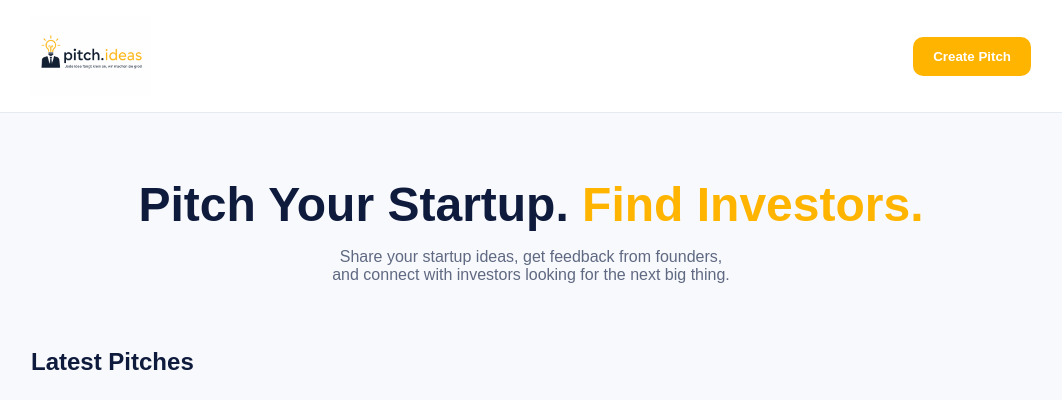
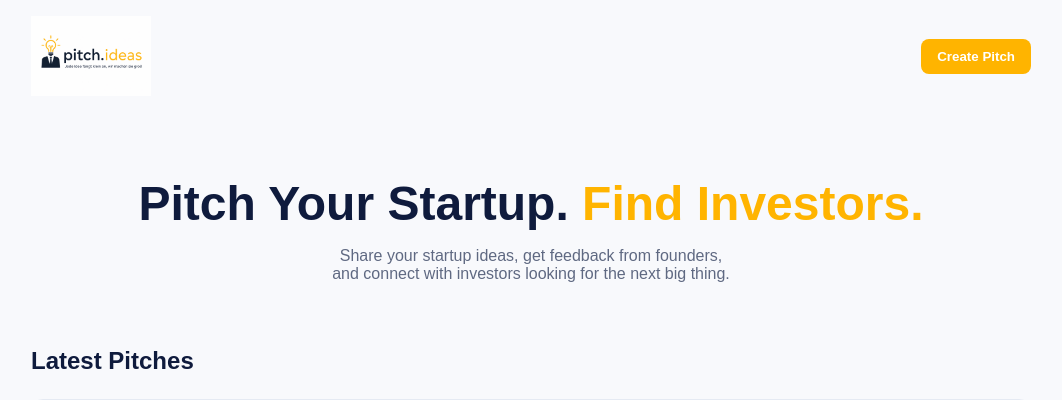
Before and after one commit to I-had-a-bad-idea/pitch.ideas, a Flask app: page / in a window 1280 px wide. Shown: the top 400 px of the page, without its empty margins (109-1171 px from the left). Run offline with Flask 3, Linux system fonts and the light colour scheme.

Commit message:
Adjust button color

```diff
--- a/static/style.css
+++ b/static/style.css
@@ -27,9 +27,11 @@ body{
 
 /* NAVBAR */
 
-.navbar{
-    background:white;
-    border-bottom:1px solid var(--border);
+.navbar .container {
+    display: flex;
+    justify-content: space-between;
+    align-items: center;
+    padding: 15px 30px;
 }
 
 .navbar .container{
@@ -43,17 +45,21 @@ body{
     height:80px;
 }
 
-.btn{
-    border:none;
-    cursor:pointer;
-    padding:12px 20px;
-    border-radius:10px;
-    font-weight:600;
+.btn {
+    padding: 10px 16px;
+    border: none;
+    border-radius: 8px;
+    cursor: pointer;
+    font-weight: 600;
 }
 
-.btn-primary{
-    background:var(--accent);
-    color:white;
+.btn-primary {
+    background: var(--accent);
+    color: white;
+}
+
+.btn-primary:hover {
+    background: var(--primary);
 }
 
 /* HERO */
```
